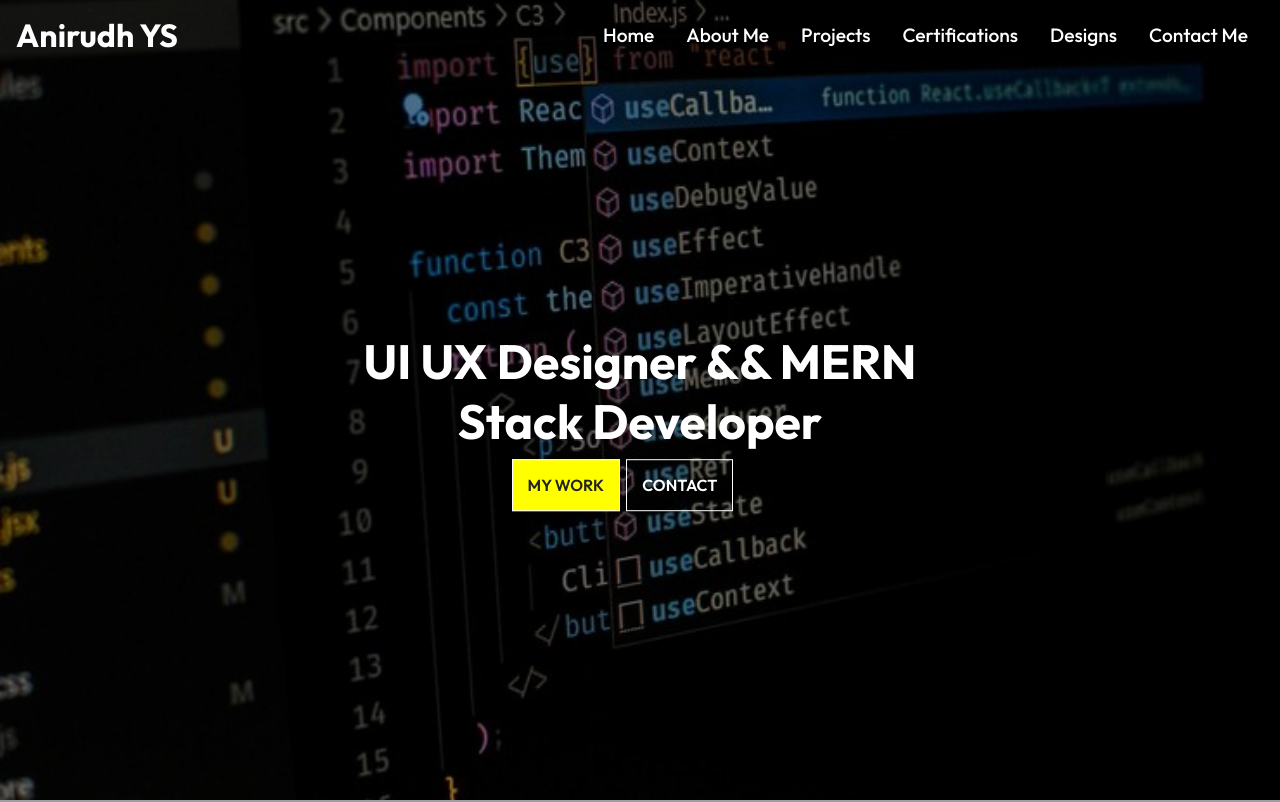
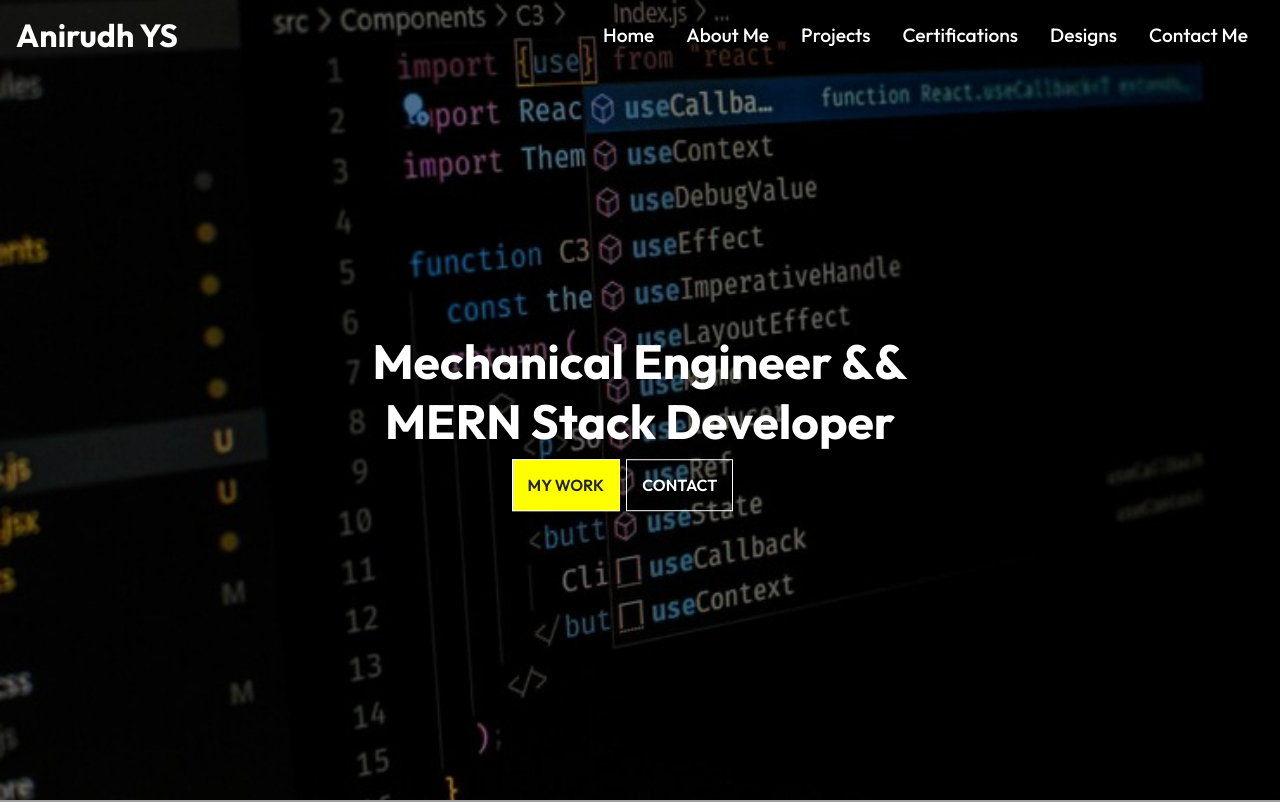
Before and after one commit to anirudhys123/react-portfolio, a React (Create React App) app: page / in a window 1280 px wide. Shown: the top 802 px of the page. Built offline with nearby package versions, Linux system fonts and the light colour scheme; grey boxes are pictures that could not be loaded.

Commit message:
modified title

```diff
--- a/src/components/Heroimg.js
+++ b/src/components/Heroimg.js
@@ -11,7 +11,7 @@ const HeroImg = () => {
         <img className="into-img" src={IntroImg} alt="IntroImg" />
       </div>
       <div className="content">
-        <h1>UI UX Designer && MERN Stack Developer</h1>
+        <h1>Mechanical Engineer && MERN Stack Developer</h1>
         <div style={{ marginLeft: '-35px' }}>
           <Link to="/project" className="btn">my work</Link>
           <Link to="/contact" className="btn btn-light">Contact</Link>
```
